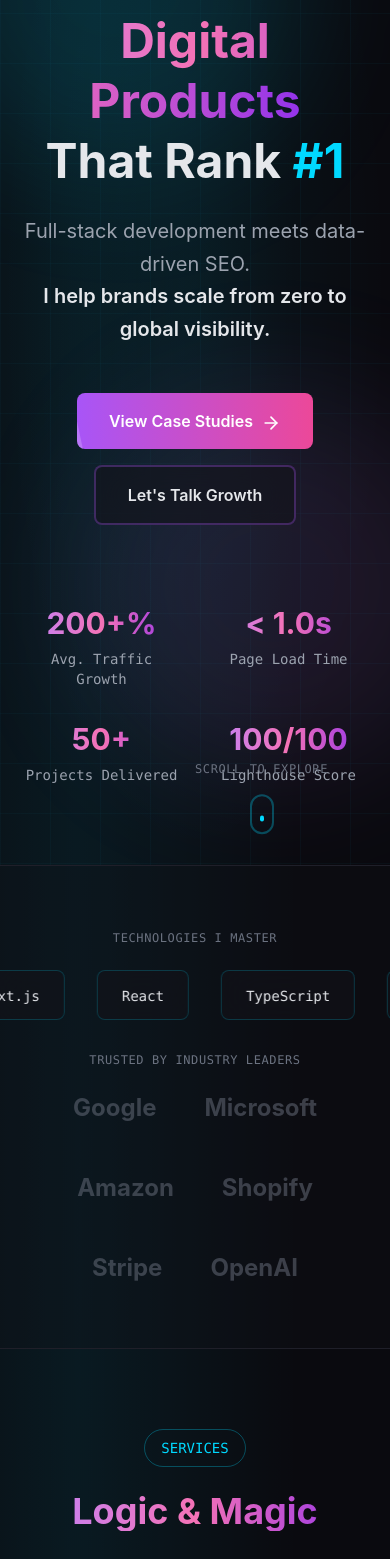
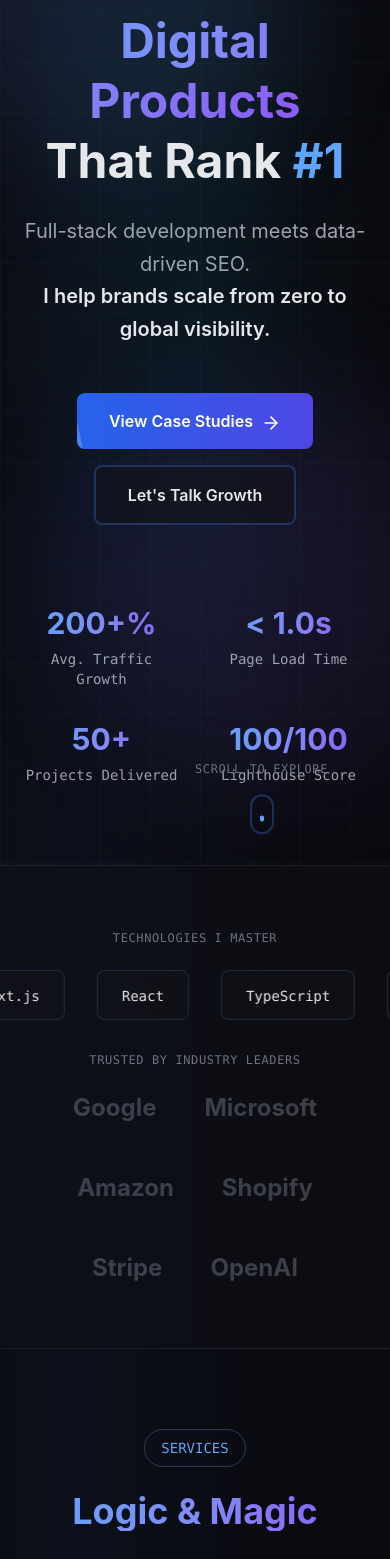
Before and after one commit to jazs69/jayesh.dev, a Next.js app: page / in a window 390 px wide. Shown: the part 287-1846 px from the top of the page. Built offline with nearby package versions, Linux system fonts and the light colour scheme.

Commit message:
contact.me

```diff
--- a/public/schema/service.json
+++ b/public/schema/service.json
@@ -8,7 +8,7 @@
   "image": "https://jayesh.dev/og-image.jpg",
   "priceRange": "$$$",
   "telephone": "+1-XXX-XXX-XXXX",
-  "email": "hello@jayesh.dev",
+  "email": "jayeshy461@gmail.com",
   "areaServed": "Worldwide",
   "serviceType": [
     "Full-Stack Development",
--- a/src/components/Hero.tsx
+++ b/src/components/Hero.tsx
@@ -76,8 +76,8 @@ export default function Hero() {
         <div className="max-w-5xl mx-auto text-center">
           {/* Badge */}
           <motion.div variants={itemVariants} className="inline-flex items-center gap-2 mb-8">
-            <div className="glass px-6 py-3 rounded-full border border-accent-cyan/30 inline-flex items-center gap-2">
-              <Sparkles className="w-4 h-4 text-accent-cyan" />
+            <div className="glass px-6 py-3 rounded-full border border-blue-500/30 inline-flex items-center gap-2">
+              <Sparkles className="w-4 h-4 text-blue-400" />
               <span className="text-sm font-mono text-dark-text-secondary">
                 Available for High-Impact Projects
               </span>
@@ -92,7 +92,7 @@ export default function Hero() {
             Building{' '}
             <span className="gradient-text">Scalable Digital Products</span>
             <br />
-            That Rank <span className="text-accent-cyan">#1</span>
+            That Rank <span className="text-blue-400">#1</span>
           </motion.h1>
 
           {/* Sub-headline */}
@@ -156,12 +156,12 @@ export default function Hero() {
             <motion.div
               animate={{ y: [0, 10, 0] }}
               transition={{ duration: 2, repeat: Infinity }}
-              className="w-6 h-10 border-2 border-accent-cyan/30 rounded-full flex items-start justify-center p-2"
+              className="w-6 h-10 border-2 border-blue-500/30 rounded-full flex items-start justify-center p-2"
             >
               <motion.div
                 animate={{ y: [0, 12, 0] }}
                 transition={{ duration: 2, repeat: Infinity }}
-                className="w-1.5 h-1.5 bg-accent-cyan rounded-full"
+                className="w-1.5 h-1.5 bg-blue-400 rounded-full"
               />
             </motion.div>
           </div>
--- a/src/components/Navbar.tsx
+++ b/src/components/Navbar.tsx
@@ -33,7 +33,7 @@ export default function Navbar() {
       transition={{ duration: 0.6, ease: 'easeOut' }}
       className={`fixed top-0 left-0 right-0 z-50 transition-all duration-300 ${
         isScrolled
-          ? 'glass border-b border-purple-500/10 shadow-lg shadow-purple-500/5'
+          ? 'glass border-b border-blue-500/10 shadow-lg shadow-blue-500/5'
           : 'bg-transparent'
       }`}
     >
@@ -65,10 +65,10 @@ export default function Navbar() {
                 initial={{ opacity: 0, y: -20 }}
                 animate={{ opacity: 1, y: 0 }}
                 transition={{ duration: 0.5, delay: index * 0.1 }}
-                className="text-gray-300 hover:text-purple-400 transition-colors duration-300 text-sm font-medium relative group"
+                className="text-gray-300 hover:text-blue-400 transition-colors duration-300 text-sm font-medium relative group"
               >
                 {link.name}
-                <span className="absolute -bottom-1 left-0 w-0 h-0.5 bg-gradient-to-r from-purple-400 to-pink-400 transition-all duration-300 group-hover:w-full" />
+                <span className="absolute -bottom-1 left-0 w-0 h-0.5 bg-gradient-to-r from-blue-400 to-indigo-400 transition-all duration-300 group-hover:w-full" />
               </motion.a>
             ))}
           </div>
@@ -79,7 +79,7 @@ export default function Navbar() {
             initial={{ opacity: 0, scale: 0.8 }}
             animate={{ opacity: 1, scale: 1 }}
             transition={{ duration: 0.5, delay: 0.6 }}
-            className="hidden md:block px-6 py-2.5 bg-gradient-to-r from-purple-500 to-pink-500 text-white rounded-lg font-semibold text-sm hover:shadow-lg hover:shadow-purple-500/50 transition-all duration-300 hover:scale-105"
+            className="hidden md:block px-6 py-2.5 bg-gradient-to-r from-blue-600 to-indigo-600 text-white rounded-lg font-semibold text-sm hover:shadow-lg hover:shadow-blue-500/30 transition-all duration-300 hover:scale-105"
           >
             Let's Talk
           </motion.a>
@@ -87,7 +87,7 @@ export default function Navbar() {
           {/* Mobile Menu Button */}
           <button
             onClick={() => setIsMobileMenuOpen(!isMobileMenuOpen)}
-            className="md:hidden text-gray-300 hover:text-purple-400 transition-colors"
+            className="md:hidden text-gray-300 hover:text-blue-400 transition-colors"
           >
             {isMobileMenuOpen ? <X size={24} /> : <Menu size={24} />}
           </button>
@@ -102,7 +102,7 @@ export default function Navbar() {
             animate={{ opacity: 1, height: 'auto' }}
             exit={{ opacity: 0, height: 0 }}
             transition={{ duration: 0.3 }}
-            className="md:hidden glass border-t border-purple-500/10"
+            className="md:hidden glass border-t border-blue-500/10"
           >
             <div className="px-6 py-6 space-y-4">
               {navLinks.map((link) => (
@@ -110,7 +110,7 @@ export default function Navbar() {
                   key={link.name}
                   href={link.href}
                   onClick={() => setIsMobileMenuOpen(false)}
-                  className="block text-gray-300 hover:text-purple-400 transition-colors duration-300 text-base font-medium"
+                  className="block text-gray-300 hover:text-blue-400 transition-colors duration-300 text-base font-medium"
                 >
                   {link.name}
                 </a>
@@ -118,7 +118,7 @@ export default function Navbar() {
               <a
                 href="#contact"
                 onClick={() => setIsMobileMenuOpen(false)}
-                className="block w-full px-6 py-3 bg-gradient-to-r from-purple-500 to-pink-500 text-white rounded-lg font-semibold text-center hover:shadow-lg hover:shadow-purple-500/50 transition-all duration-300"
+                className="block w-full px-6 py-3 bg-gradient-to-r from-blue-600 to-indigo-600 text-white rounded-lg font-semibold text-center hover:shadow-lg hover:shadow-blue-500/30 transition-all duration-300"
               >
                 Let's Talk
               </a>
--- a/src/styles/globals.css
+++ b/src/styles/globals.css
@@ -25,8 +25,8 @@
     @apply bg-dark-bg text-dark-text-primary;
     font-family: 'Inter', system-ui, -apple-system, sans-serif;
     background-image:
-      radial-gradient(ellipse at 20% 10%, rgba(0, 217, 255, 0.08) 0%, transparent 50%),
-      radial-gradient(ellipse at 80% 90%, rgba(167, 139, 250, 0.08) 0%, transparent 50%);
+      radial-gradient(ellipse at 20% 10%, rgba(59, 130, 246, 0.05) 0%, transparent 50%),
+      radial-gradient(ellipse at 80% 90%, rgba(99, 102, 241, 0.05) 0%, transparent 50%);
   }
 
   /* Glassmorphism utility */
@@ -36,7 +36,7 @@
 
   /* Premium gradient text */
   .gradient-text {
-    @apply bg-clip-text text-transparent bg-gradient-to-r from-purple-400 via-pink-400 to-purple-600;
+    @apply bg-clip-text text-transparent bg-gradient-to-r from-blue-400 via-indigo-400 to-violet-500;
   }
 
   /* Cyber grid background */
@@ -51,9 +51,9 @@
 @layer components {
   /* Premium button styles */
   .btn-primary {
-    @apply px-8 py-4 bg-gradient-to-r from-purple-500 to-pink-500
+    @apply px-8 py-4 bg-gradient-to-r from-blue-600 to-indigo-600
            text-white font-semibold rounded-lg
-           hover:shadow-lg hover:shadow-purple-500/50
+           hover:shadow-lg hover:shadow-blue-500/30
            transform hover:scale-105 transition-all duration-300
            relative overflow-hidden;
   }
@@ -67,7 +67,7 @@
 
   .btn-secondary {
     @apply px-8 py-4 glass text-dark-text-primary font-semibold rounded-lg
-           border-2 border-purple-500/30 hover:border-purple-500/60
+           border-2 border-blue-500/30 hover:border-blue-400/60
            transform hover:scale-105 transition-all duration-300;
   }
 
@@ -79,7 +79,7 @@
   /* Card styles */
   .premium-card {
     @apply glass rounded-2xl p-8
-           hover:shadow-premium hover:border-purple-500/30
+           hover:shadow-premium hover:border-blue-500/30
            transition-all duration-500 transform hover:-translate-y-2;
   }
 
@@ -105,20 +105,20 @@
   }
 
   .custom-scrollbar::-webkit-scrollbar-thumb {
-    @apply bg-accent-cyan/30 rounded-full;
+    @apply bg-blue-500/30 rounded-full;
   }
 
   .custom-scrollbar::-webkit-scrollbar-thumb:hover {
-    @apply bg-accent-cyan/50;
+    @apply bg-blue-500/50;
   }
 
   /* Text selection */
   ::selection {
-    @apply bg-accent-cyan/30 text-white;
+    @apply bg-blue-500/30 text-white;
   }
 
   /* Focus visible styles */
   *:focus-visible {
-    @apply outline-none ring-2 ring-accent-cyan/50 ring-offset-2 ring-offset-dark-bg;
+    @apply outline-none ring-2 ring-blue-500/50 ring-offset-2 ring-offset-dark-bg;
   }
 }
--- a/tailwind.config.js
+++ b/tailwind.config.js
@@ -24,11 +24,12 @@ module.exports = {
           950: "#082f49",
         },
         accent: {
-          cyan: "#00d9ff",
-          purple: "#c084fc",
-          pink: "#f472b6",
-          gold: "#fbbf24",
-          magenta: "#e879f9",
+          cyan: "#60a5fa",
+          purple: "#8b5cf6",
+          pink: "#ec4899",
+          gold: "#d4af37",
+          slate: "#64748b",
+          navy: "#1e293b",
         },
         dark: {
           bg: "#0a0a0f",
```
Also changed, not shown: src/components/Contact.tsx (+12 -12 lines), src/components/Footer.tsx (+12 -12 lines).
